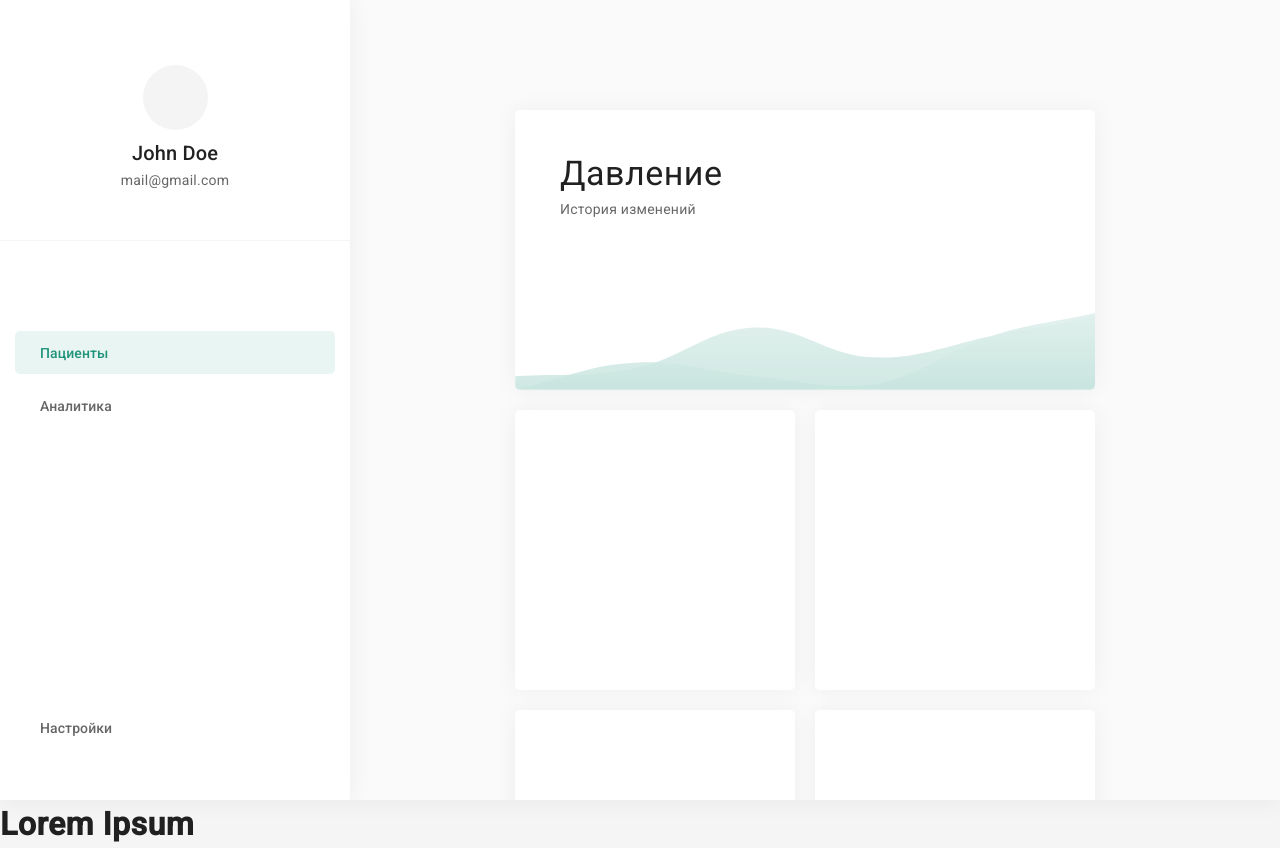
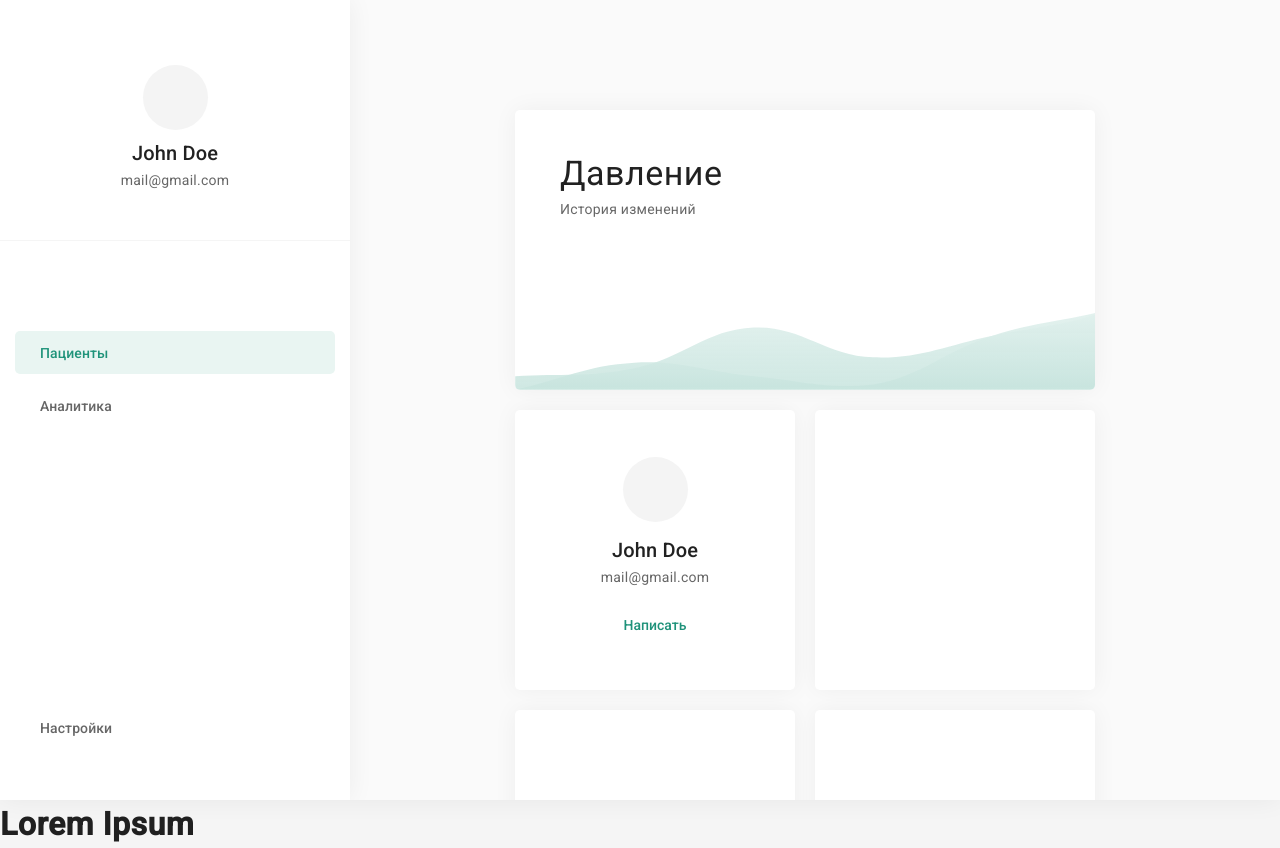
Before and after one commit to kulagind/Template, an Angular app: page /admin/patients/1 in a window 1280 px wide. Built offline with nearby package versions, Linux system fonts and the light colour scheme.

Commit message:
add patient preview

```diff
--- a/src/app/admin/admin.module.ts
+++ b/src/app/admin/admin.module.ts
@@ -14,6 +14,7 @@ import { MatRippleModule } from '@angular/material/core';
 import { PatientChartStatisticComponent } from './components/patient-chart-statistic/patient-chart-statistic.component';
 import { PatientBarChartStatisticComponent } from './components/patient-bar-chart-statistic/patient-bar-chart-statistic.component';
 import { MatButtonModule } from '@angular/material/button';
+import { PatientPreviewComponent } from './components/patient-preview/patient-preview.component';
 
 
 @NgModule({
@@ -26,6 +27,7 @@ import { MatButtonModule } from '@angular/material/button';
     PatientsListPaginatorSliderComponent,
     PatientChartStatisticComponent,
     PatientBarChartStatisticComponent,
+    PatientPreviewComponent,
   ],
   exports: [
     PatientsTableComponent,
--- a/src/app/admin/components/pacient-dashboard-layout/pacient-dashboard-layout.component.html
+++ b/src/app/admin/components/pacient-dashboard-layout/pacient-dashboard-layout.component.html
@@ -1,7 +1,7 @@
 <div class="dashboard">
   <div class="widgets">
     <app-patient-chart-statistic class="dashboard-widget"></app-patient-chart-statistic>
-    <app-patient-bar-chart-statistic class="dashboard-widget"></app-patient-bar-chart-statistic>
+    <app-patient-preview class="dashboard-widget"></app-patient-preview>
     <app-patient-bar-chart-statistic class="dashboard-widget"></app-patient-bar-chart-statistic>
     <app-patient-bar-chart-statistic class="dashboard-widget"></app-patient-bar-chart-statistic>
     <app-patient-bar-chart-statistic class="dashboard-widget"></app-patient-bar-chart-statistic>
--- a/src/app/admin/components/pacient-dashboard-layout/pacient-dashboard-layout.component.scss
+++ b/src/app/admin/components/pacient-dashboard-layout/pacient-dashboard-layout.component.scss
@@ -8,6 +8,10 @@
   &-widget {
     margin-right: 20px;
     margin-bottom: 20px;
+    &-preview {
+      width: 280px;
+      height: 280px;
+    }
   }
 }
 
--- /dev/null
+++ b/src/app/admin/components/patient-preview/patient-preview.component.html
@@ -0,0 +1,10 @@
+<div class="preview">
+  <div class="img"></div>
+
+  <app-profile-preview
+    [profile]="{ name: 'John Doe', email: 'mail@gmail.com' }"
+    class="preview-profile">
+  </app-profile-preview>
+
+  <button mat-button color="primary">Написать</button>
+</div>
--- /dev/null
+++ b/src/app/admin/components/patient-preview/patient-preview.component.scss
@@ -0,0 +1,16 @@
+.preview {
+  display: flex;
+  justify-content: center;
+  align-items: center;
+  flex-direction: column;
+  width: 280px;
+  height: 280px;
+  background: #FFFFFF;
+  box-shadow: 0px 0px 25px rgba(0, 0, 0, 0.05);
+  border-radius: 5px;
+  &-profile {
+    display: block;
+    height: 130px;
+    margin-bottom: 20px;
+  }
+}
--- /dev/null
+++ b/src/app/admin/components/patient-preview/patient-preview.component.ts
@@ -0,0 +1,15 @@
+import { Component, OnInit } from '@angular/core';
+
+@Component({
+  selector: 'app-patient-preview',
+  templateUrl: './patient-preview.component.html',
+  styleUrls: ['./patient-preview.component.scss']
+})
+export class PatientPreviewComponent implements OnInit {
+
+  constructor() { }
+
+  public ngOnInit(): void {
+  }
+
+}
```
